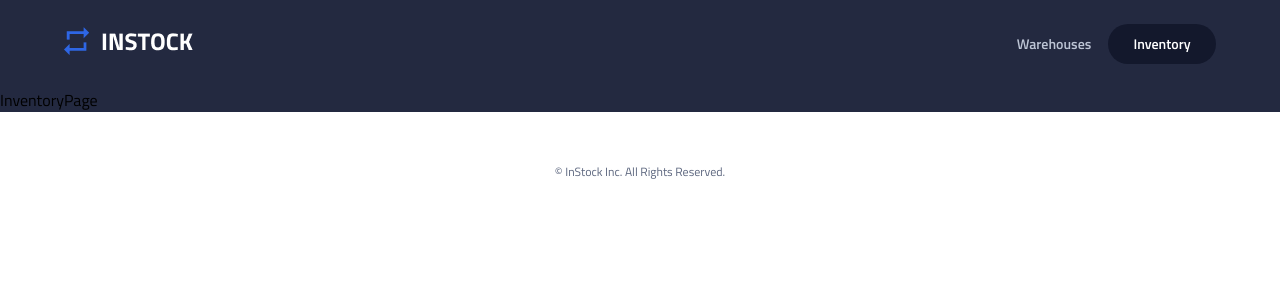
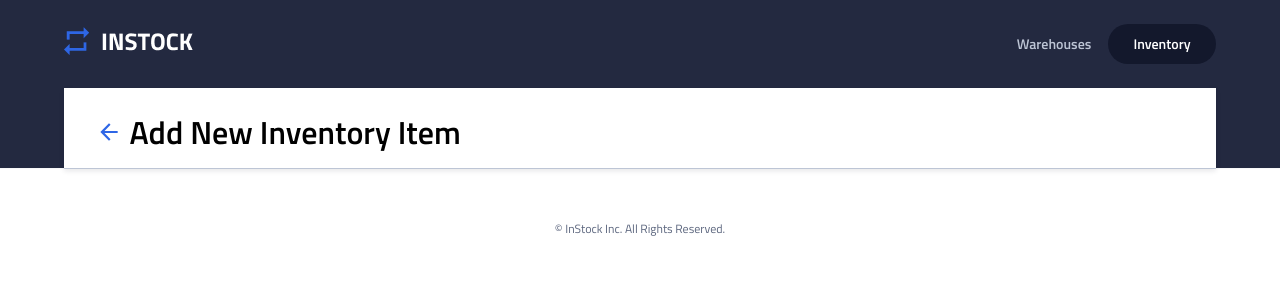
Before and after one commit to DBeaulne/InStock-MCSD, a React (Create React App) app: page /inventory/add in a window 1280 px wide. Shown: the top 300 px of the page. Built offline with nearby package versions, Linux system fonts and the light colour scheme; no server answers.

Commit message:
added the heading part of thee component

```diff
--- a/src/App.jsx
+++ b/src/App.jsx
@@ -6,6 +6,7 @@ import InventoryPage from "./pages/InventoryPage/InventoryPage.jsx";
 import NotFoundPage from "./pages/NotFoundPage/NotFoundPage.jsx";
 import WarehouseDetails from "./components/WarehouseDetails/WarehouseDetails.jsx";
 import "./App.scss";
+import AddInventoryItem from "./components/AddInventoryItem/AddInventoryItem.jsx";
 
 export const apiUrl = process.env.REACT_APP_API_BASE_URL;
 
@@ -20,6 +21,7 @@ function App() {
           <Route path="/warehouses/:id" element={<WarehouseDetails />} />
           <Route path="/inventory" element={<InventoryPage />} />
           <Route path="/inventory/:id" element={<InventoryPage />} />
+          <Route path="/inventory/add" element={<AddInventoryItem />} />
           <Route path="*" element={<NotFoundPage />} />
         </Routes>
       </main>
--- a/src/components/AddInventoryItem/AddInventoryItem.jsx
+++ b/src/components/AddInventoryItem/AddInventoryItem.jsx
@@ -1,8 +1,27 @@
 import React from "react";
 import "./AddInventoryItem.scss";
-
+import ArrowBackIcon from "../../assets/icons/arrow_back-24px.svg";
+import { useNavigate } from "react-router-dom";
 const AddInventoryItem = () => {
-  return <div>AddInventoryItem</div>;
+  const navigate = useNavigate();
+  return (
+    <section className="add-inventory">
+      <div className="add-inventory__container">
+        <div className="add-inventory__top">
+          <img
+            className="add-inventory__back-icon"
+            src={ArrowBackIcon}
+            alt="Back Icon"
+            onClick={() => {
+              navigate(-1);
+            }}
+          />
+          <h1 className="add-inventory__heading">Add New Inventory Item</h1>
+        </div>
+        <div className="add-inventory__mid"></div>
+      </div>
+    </section>
+  );
 };
 
 export default AddInventoryItem;
--- a/src/components/AddInventoryItem/AddInventoryItem.scss
+++ b/src/components/AddInventoryItem/AddInventoryItem.scss
@@ -0,0 +1,39 @@
+@use "../../styles/partials/colors";
+@use "../../styles/partials/mediaQ" as mQ;
+@use "../../styles/partials/mobilefont" as mFont;
+@use "../../styles/partials/tabletdesktopfont" as tFont;
+@use "../../styles/partials/paddingandmargins";
+
+.add-inventory {
+  &__container {
+    background-color: colors.primcolor(is-white);
+    margin: paddingandmargins.$mobLR;
+    box-shadow: 0px 2px 5px rgba(19, 24, 44, 0.1);
+    @include mQ.tablet {
+      margin: paddingandmargins.$tabLR;
+    }
+    @include mQ.desktop {
+      margin: paddingandmargins.$deskLR;
+    }
+  }
+  &__top {
+    display: flex;
+    flex-direction: row;
+    justify-content: center;
+    align-items: center;
+    border-bottom: 1px solid colors.seccolor(is-cloud);
+    padding: 1.5rem 2rem 1rem;
+    gap: 0.5rem;
+  }
+  &__heading {
+    @include mFont.mob-header-h1;
+    flex: 1;
+    @include mQ.tablet {
+      @include tFont.tab-desk-header-h1;
+    }
+  }
+  &__back-icon {
+    height: 1.6rem;
+    cursor: pointer;
+  }
+}
```
